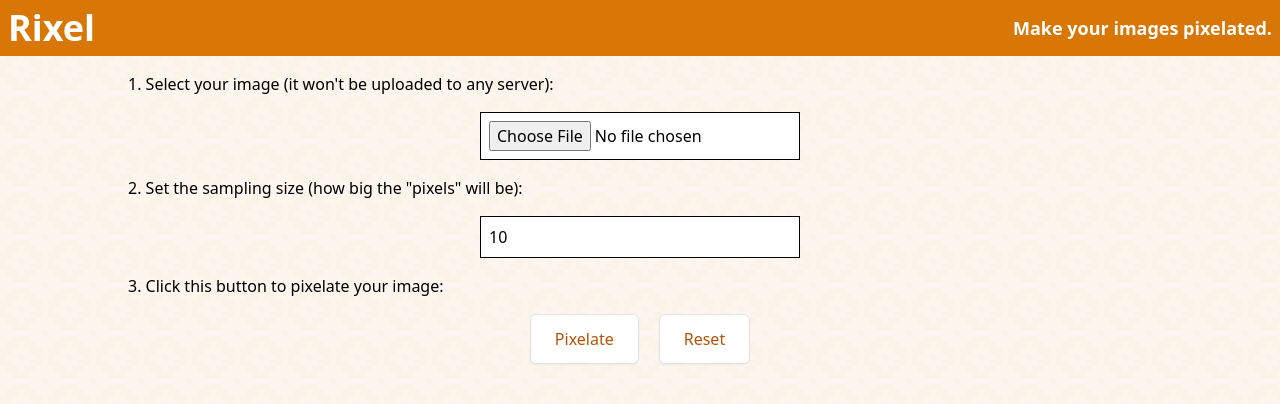
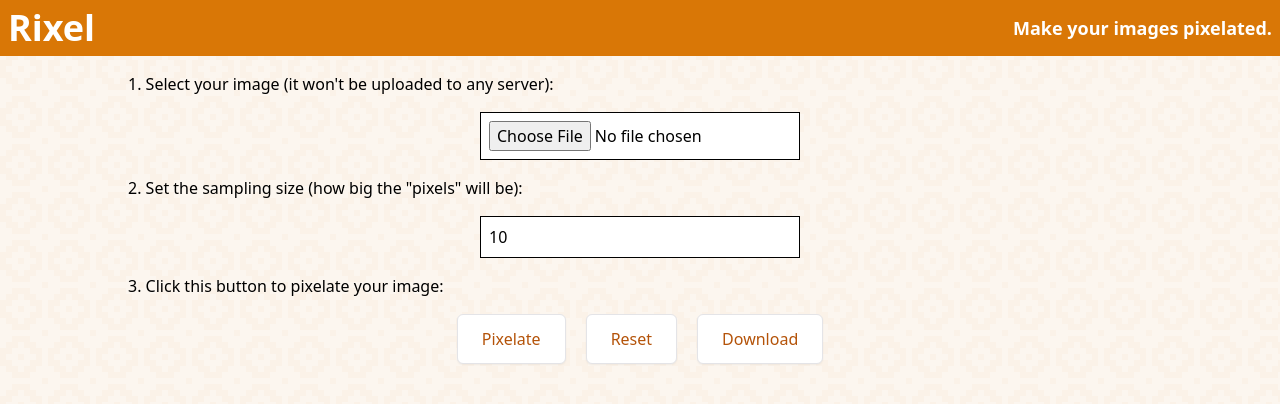
Before and after one commit to simonorono/pixelate, a React (Vite) app: page / in a window 1280 px wide. Shown: the top 404 px of the page. Built offline with nearby package versions, Linux system fonts and the light colour scheme.

Commit message:
Add button to download result

```diff
--- a/src/App.tsx
+++ b/src/App.tsx
@@ -9,7 +9,7 @@
 }
 
 export default function App() {
-  const [sample, setSample] = useState('10')
+  const [sample, setSample] = useState('10') // sensible default
   const [error, setError] = useState('')
   const [intervalId, setIntervalId] = useState(0)
   const [imageDataUrl, setImageDataUrl] = useState('')
@@ -95,6 +95,13 @@
     })
   }
 
+  const download = () => {
+    const a = document.createElement('a')
+    a.href = (document.getElementById('canvas') as HTMLCanvasElement).toDataURL()
+    a.download = 'result'
+    a.click()
+  }
+
   return (
     <div className={'min-h-screen'}>
       <Navbar/>
@@ -127,6 +134,9 @@
           <Button onClick={() => loadCanvas(imageDataUrl)}>
             Reset
           </Button>
+          <Button onClick={download}>
+            Download
+          </Button>
         </div>
       </div>
 
```
